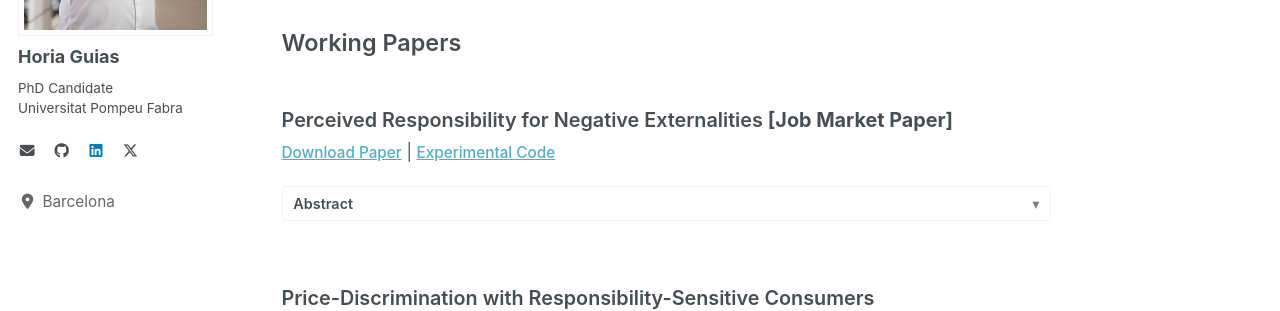
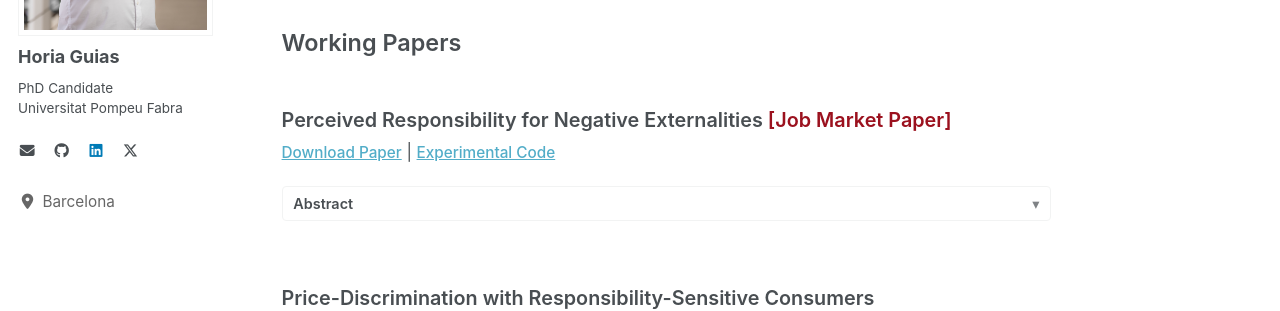
Before and after one commit to horiaguias/horiaguias.github.io, a Jekyll site: the page built from _pages/about.md, in a window 1280 px wide. Shown: the part 352-663 px from the top of the page. Built offline with Jekyll 4.4.1, drawn with Linux system fonts in a browser that asks for light colours; a style sheet for code colours, icons or effects is not loaded.

Commit message:
Change Color Job Market Indicator

```diff
--- a/_pages/about.md
+++ b/_pages/about.md
@@ -30,7 +30,7 @@
 
 <h2 id="working-papers" style="font-size: 1.3rem; font-weight: 600; margin: 0.5rem 0; border-bottom: none;">Working Papers</h2>
 
-<h3 style="font-size: 1.1rem; font-weight: 600; margin-bottom: 0.4rem;">Perceived Responsibility for Negative Externalities <b>[Job Market Paper]</b></h3>
+<h3 style="font-size: 1.1rem; font-weight: 600; margin-bottom: 0.4rem;">Perceived Responsibility for Negative Externalities <span style="color: #9b111e; font-weight: 600;">[Job Market Paper]</span></h3>
 <p class="paper-links">
   <a href="/jmp" target="_blank" rel="noopener noreferrer">Download Paper</a> | <a href="https://github.com/horiaguias/Responsibility-Functions-Experimental-Code">Experimental Code</a>
 </p>
```
